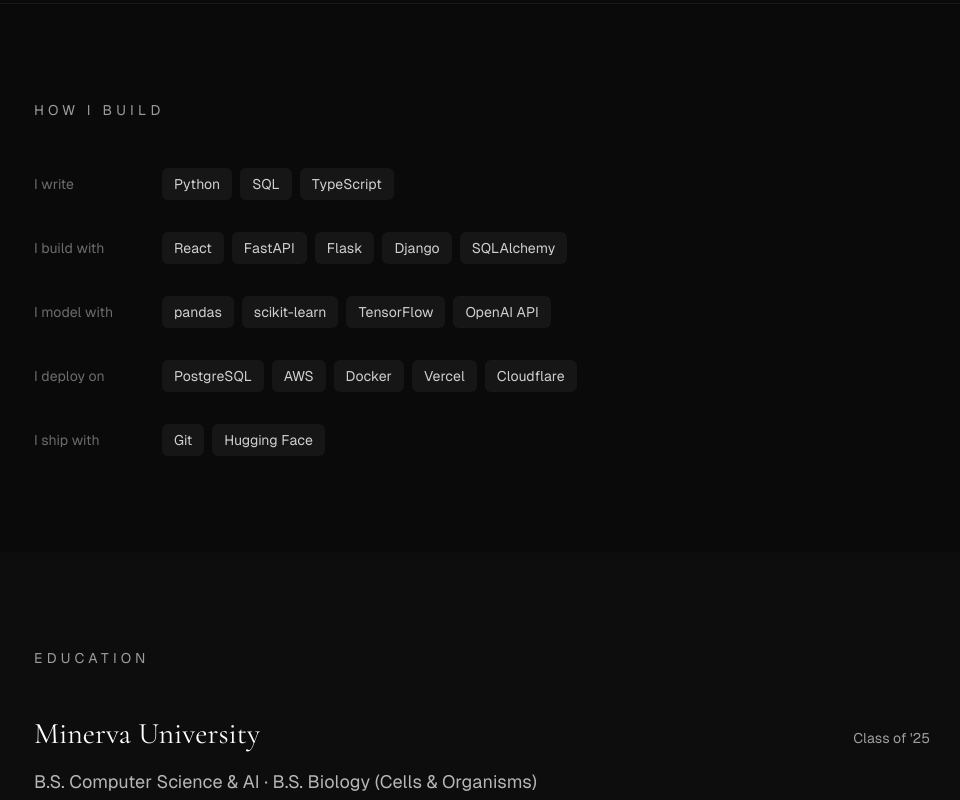
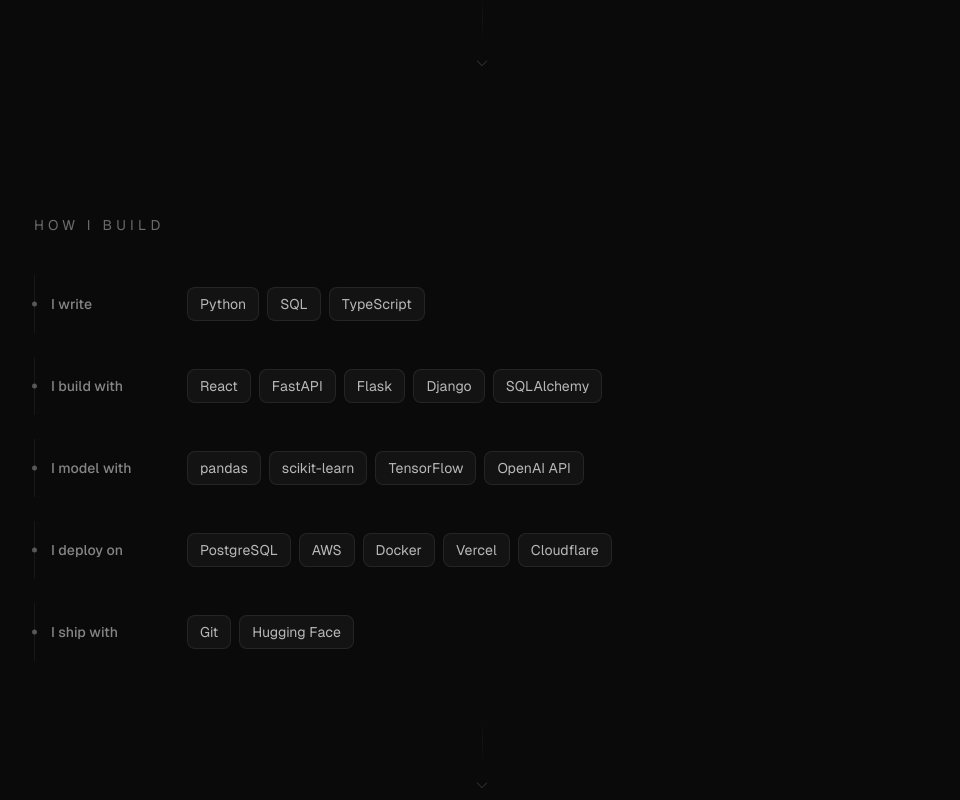
Before and after one commit to orehovschi/dotcom, a Next.js app: page /about in a window 1280 px wide. Shown: the part 900-1700 px from the top of the page, without its empty margins (158-1118 px from the left). Built offline with nearby package versions, Linux system fonts and the light colour scheme.

Commit message:
Modernize skills section with animated flow indicators and hover effects

```diff
--- a/app/about/page.tsx
+++ b/app/about/page.tsx
@@ -153,6 +153,55 @@
         .reveal-on-scroll:nth-child(2) { transition-delay: 0.1s; }
         .reveal-on-scroll:nth-child(3) { transition-delay: 0.2s; }
         .reveal-on-scroll:nth-child(4) { transition-delay: 0.3s; }
+
+        .flowing-line {
+          background: linear-gradient(180deg, transparent 0%, rgba(255,255,255,0.15) 50%, transparent 100%);
+          animation: flowDown 2s ease-in-out infinite;
+        }
+
+        @keyframes flowDown {
+          0%, 100% { opacity: 0.3; transform: translateY(-8px); }
+          50% { opacity: 1; transform: translateY(8px); }
+        }
+
+        .skill-row {
+          position: relative;
+          padding-left: 1rem;
+          border-left: 1px solid rgba(255,255,255,0.06);
+          transition: all 0.3s ease;
+        }
+
+        .skill-row:hover {
+          border-left-color: rgba(255,255,255,0.2);
+          padding-left: 1.25rem;
+        }
+
+        .skill-row::before {
+          content: '';
+          position: absolute;
+          left: -3px;
+          top: 50%;
+          transform: translateY(-50%);
+          width: 5px;
+          height: 5px;
+          border-radius: 50%;
+          background: rgba(255,255,255,0.3);
+          transition: all 0.3s ease;
+        }
+
+        .skill-row:hover::before {
+          background: rgba(255,255,255,0.6);
+          box-shadow: 0 0 10px rgba(255,255,255,0.3);
+        }
+
+        .skill-pill {
+          transition: all 0.2s ease;
+        }
+
+        .skill-pill:hover {
+          background: rgba(255,255,255,0.12);
+          transform: translateY(-1px);
+        }
       `}</style>
 
      <div className="min-h-screen">
@@ -181,66 +230,56 @@
                 </p>
               ))}
             </div>
+
+            {/* Flow indicator */}
+            <div className="flex flex-col items-center mt-16">
+              <div className="flowing-line w-px h-12" />
+              <svg className="w-4 h-4 text-white/20 mt-1" fill="none" viewBox="0 0 24 24" stroke="currentColor">
+                <path strokeLinecap="round" strokeLinejoin="round" strokeWidth={1.5} d="M19 9l-7 7-7-7" />
+              </svg>
+            </div>
           </div>
         </section>
 
         {/* How I Build */}
-        <section className="py-24 px-6 border-t border-white/[0.06]">
+        <section className="py-20 px-6">
           <div className="max-w-4xl mx-auto">
-            <p className="reveal-on-scroll text-sm tracking-[0.3em] text-white/60 uppercase mb-12">
+            <p className="reveal-on-scroll text-sm tracking-[0.3em] text-white/40 uppercase mb-10">
               How I Build
             </p>
 
-            <div className="reveal-on-scroll space-y-8">
-              {/* Row 1: Core languages */}
-              <div className="flex flex-col sm:flex-row sm:items-center gap-4">
-                <span className="text-white/40 text-sm w-28 shrink-0">I write</span>
-                <div className="flex flex-wrap gap-2">
-                  {["Python", "SQL", "TypeScript"].map((s) => (
-                    <span key={s} className="px-3 py-1.5 text-sm text-white/80 bg-white/[0.05] rounded-md">{s}</span>
-                  ))}
+            <div className="reveal-on-scroll space-y-6">
+              {[
+                { label: "I write", tools: ["Python", "SQL", "TypeScript"] },
+                { label: "I build with", tools: ["React", "FastAPI", "Flask", "Django", "SQLAlchemy"] },
+                { label: "I model with", tools: ["pandas", "scikit-learn", "TensorFlow", "OpenAI API"] },
+                { label: "I deploy on", tools: ["PostgreSQL", "AWS", "Docker", "Vercel", "Cloudflare"] },
+                { label: "I ship with", tools: ["Git", "Hugging Face"] },
+              ].map((row, i) => (
+                <div key={i} className="skill-row py-3">
+                  <div className="flex flex-col sm:flex-row sm:items-center gap-3 sm:gap-6">
+                    <span className="text-white/50 text-sm font-medium w-28 shrink-0">{row.label}</span>
+                    <div className="flex flex-wrap gap-2">
+                      {row.tools.map((tool) => (
+                        <span
+                          key={tool}
+                          className="skill-pill px-3 py-1.5 text-sm text-white/70 bg-white/[0.04] border border-white/[0.08] rounded-lg cursor-default"
+                        >
+                          {tool}
+                        </span>
+                      ))}
+                    </div>
+                  </div>
                 </div>
-              </div>
+              ))}
+            </div>
 
-              {/* Row 2: Frameworks */}
-              <div className="flex flex-col sm:flex-row sm:items-center gap-4">
-                <span className="text-white/40 text-sm w-28 shrink-0">I build with</span>
-                <div className="flex flex-wrap gap-2">
-                  {["React", "FastAPI", "Flask", "Django", "SQLAlchemy"].map((s) => (
-                    <span key={s} className="px-3 py-1.5 text-sm text-white/80 bg-white/[0.05] rounded-md">{s}</span>
-                  ))}
-                </div>
-              </div>
-
-              {/* Row 3: Data/ML */}
-              <div className="flex flex-col sm:flex-row sm:items-center gap-4">
-                <span className="text-white/40 text-sm w-28 shrink-0">I model with</span>
-                <div className="flex flex-wrap gap-2">
-                  {["pandas", "scikit-learn", "TensorFlow", "OpenAI API"].map((s) => (
-                    <span key={s} className="px-3 py-1.5 text-sm text-white/80 bg-white/[0.05] rounded-md">{s}</span>
-                  ))}
-                </div>
-              </div>
-
-              {/* Row 4: Infra */}
-              <div className="flex flex-col sm:flex-row sm:items-center gap-4">
-                <span className="text-white/40 text-sm w-28 shrink-0">I deploy on</span>
-                <div className="flex flex-wrap gap-2">
-                  {["PostgreSQL", "AWS", "Docker", "Vercel", "Cloudflare"].map((s) => (
-                    <span key={s} className="px-3 py-1.5 text-sm text-white/80 bg-white/[0.05] rounded-md">{s}</span>
-                  ))}
-                </div>
-              </div>
-
-              {/* Row 5: Workflow */}
-              <div className="flex flex-col sm:flex-row sm:items-center gap-4">
-                <span className="text-white/40 text-sm w-28 shrink-0">I ship with</span>
-                <div className="flex flex-wrap gap-2">
-                  {["Git", "Hugging Face"].map((s) => (
-                    <span key={s} className="px-3 py-1.5 text-sm text-white/80 bg-white/[0.05] rounded-md">{s}</span>
-                  ))}
-                </div>
-              </div>
+            {/* Flow indicator */}
+            <div className="flex flex-col items-center mt-16">
+              <div className="flowing-line w-px h-12" />
+              <svg className="w-4 h-4 text-white/20 mt-1" fill="none" viewBox="0 0 24 24" stroke="currentColor">
+                <path strokeLinecap="round" strokeLinejoin="round" strokeWidth={1.5} d="M19 9l-7 7-7-7" />
+              </svg>
             </div>
           </div>
         </section>
@@ -324,11 +363,19 @@
                 </p>
               </div>
             </div>
+
+            {/* Flow indicator */}
+            <div className="flex flex-col items-center mt-16">
+              <div className="flowing-line w-px h-12" />
+              <svg className="w-4 h-4 text-white/20 mt-1" fill="none" viewBox="0 0 24 24" stroke="currentColor">
+                <path strokeLinecap="round" strokeLinejoin="round" strokeWidth={1.5} d="M19 9l-7 7-7-7" />
+              </svg>
+            </div>
           </div>
         </section>
 
         {/* Contact */}
-        <section className="py-24 px-6 border-t border-white/[0.06]">
+        <section className="py-24 px-6">
           <div className="max-w-4xl mx-auto">
             <div className="reveal-on-scroll">
               <p className="font-editorial text-3xl md:text-4xl text-white mb-8">
```
